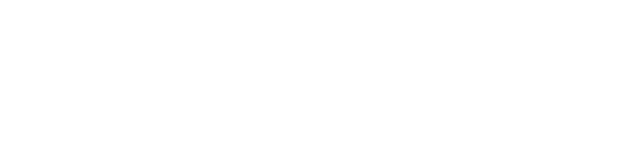
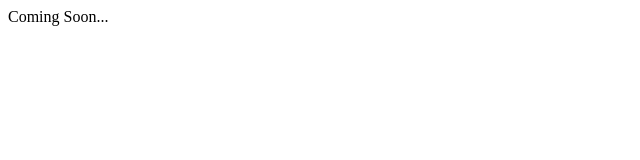
Before and after one commit to katelyn-dever/katelyn-dever.github.io, a plain HTML site: page index.html in a window 1280 px wide. Shown: the whole page, without its empty margins (0-640 px from the left). Drawn offline with Linux system fonts and the light colour scheme.

Commit message:
attempts

```diff
--- a/index.html
+++ b/index.html
@@ -4,6 +4,6 @@
 	<title>Coming Soon.</title>
 </head>
 <body>
-
+Coming Soon...
 </body>
 </html>
```
